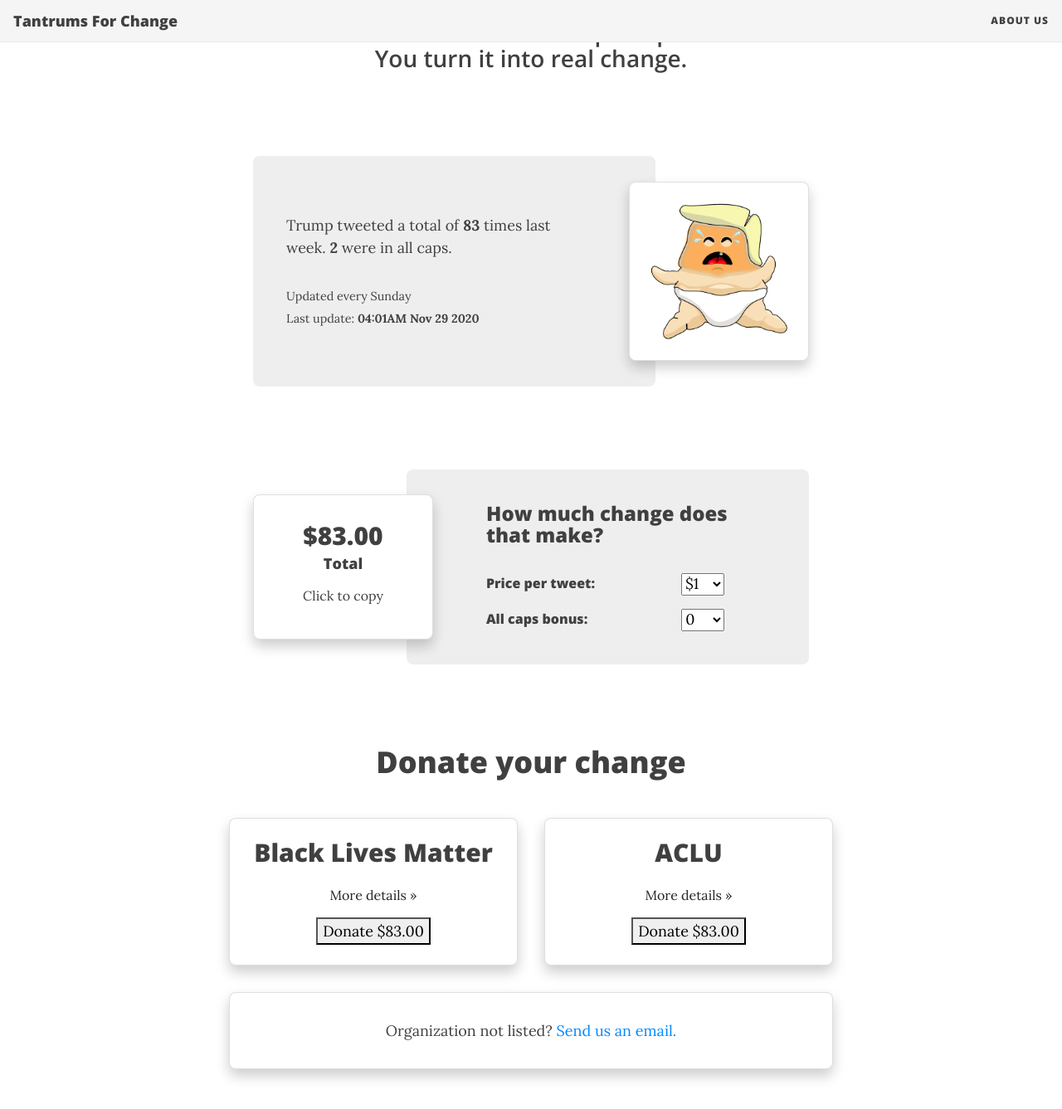
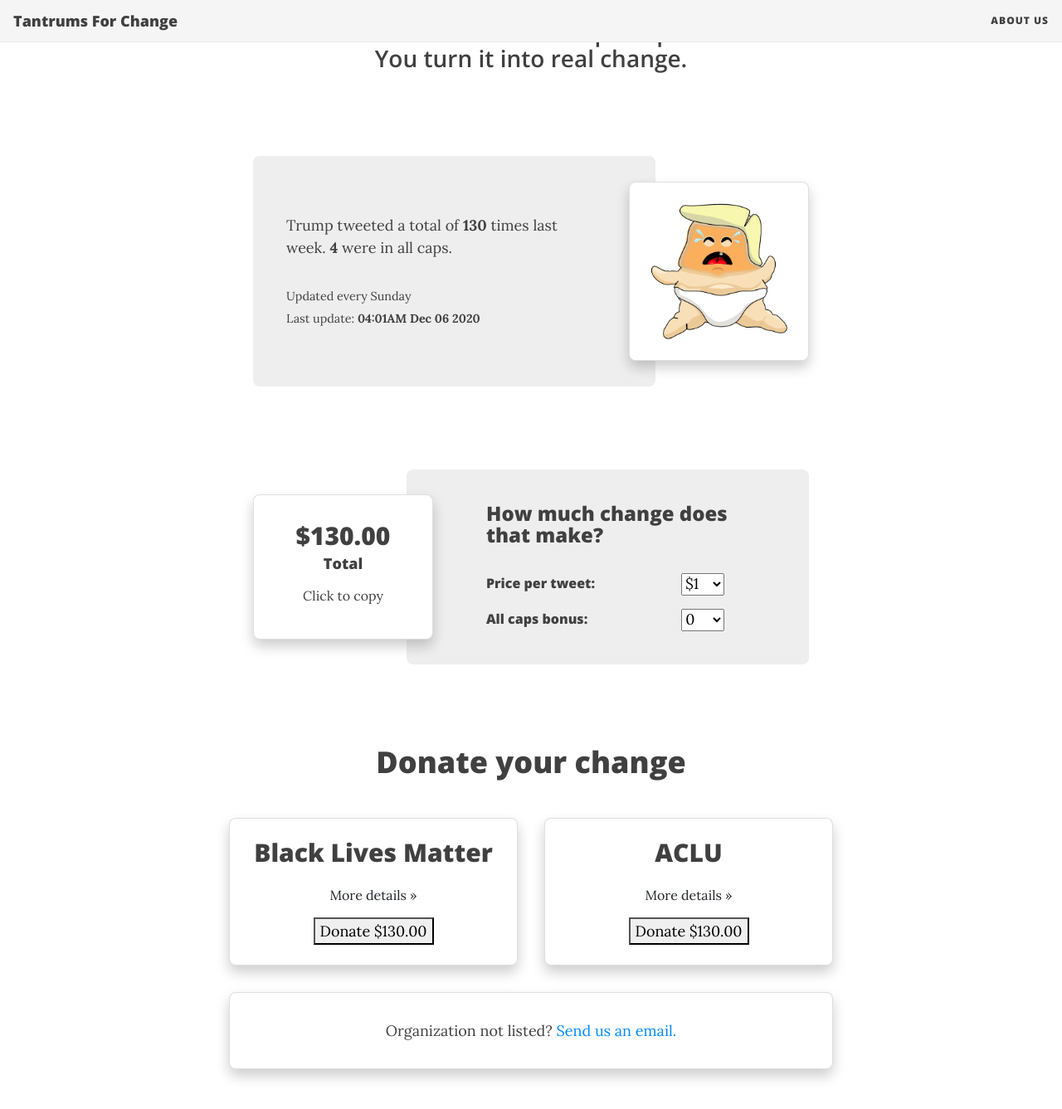
Before and after one commit to tantrumsforchange/tantrumsforchange.github.io, a Jekyll site: the page built from index.html, in a window 1280 px wide and 1400 px high, scrolled down 253 px. Shown: the top 1337 px of the window at 83% size. Built offline with Jekyll 4.4.1, drawn with Linux system fonts in a browser that asks for light colours; nearby versions of some CDN libraries; the list of posts is cut into pages by our own code.

Commit message:
Update Data Test

```diff
--- a/_data/data.yml
+++ b/_data/data.yml
@@ -1,3 +1,3 @@
-tweet_total: 83
-all_caps: 2
-update_time: 04:01AM Nov 29 2020
+tweet_total: 130
+all_caps: 4
+update_time: 04:01AM Dec 06 2020
```
